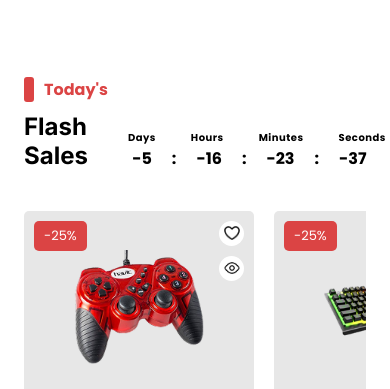
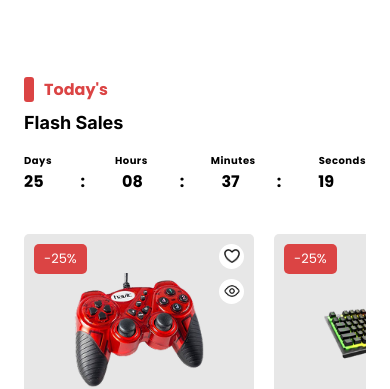
Before and after one commit to Ayodann/Exclusive, a plain HTML site: page index.html in a window 390 px wide. Shown: the part 462-851 px from the top of the page. Drawn offline with Linux system fonts and the light colour scheme.

Commit message:
respponsive change in home page

```diff
--- a/script.js
+++ b/script.js
@@ -1,5 +1,5 @@
-const targetDate = new Date("Sept 27, 2025 00:00:00").getTime();
-const endDate = new Date("sept 30 ,2025 00:00:00").getTime();
+const targetDate = new Date("oct 27, 2025 00:00:00").getTime();
+const endDate = new Date("oct 30 ,2025 00:00:00").getTime();
 
 const countdown = setInterval(() => {
   const now = new Date().getTime();
--- a/style.css
+++ b/style.css
@@ -1002,6 +1002,10 @@ footer button img {
     font-size: small;
   }
 
+  .label {
+    justify-content: space-between;
+  }
+
   /* special sales */
 
   .timed-text {
@@ -1040,7 +1044,7 @@ footer button img {
   }
 }
 
-@media (max-width: 740px) {
+@media (max-width: 600px) {
   /* head */
   .summer-text span {
     display: none;
@@ -1055,10 +1059,6 @@ footer button img {
   h1 {
     width: 28%;
   }
-  /*
-  nav {
-    position: relative;
-  } */
 
   .dropdownimg {
     width: 20px;
@@ -1192,6 +1192,14 @@ footer button img {
     text-align: center;
   }
 
+  .flashsales {
+    gap: 20px;
+  }
+
+  .flashsales h2 {
+    font-size: large;
+  }
+
   /* featured */
 
   .all {
@@ -1226,3 +1234,18 @@ footer button img {
     margin-bottom: 20px;
   }
 }
+
+@media (max-width: 400px) {
+  .flashsales {
+    display: block;
+  }
+
+  .flashsales h2 {
+    margin-bottom: 20px;
+  }
+
+  .numbers {
+    gap: unset;
+    justify-content: space-between;
+  }
+}
```
